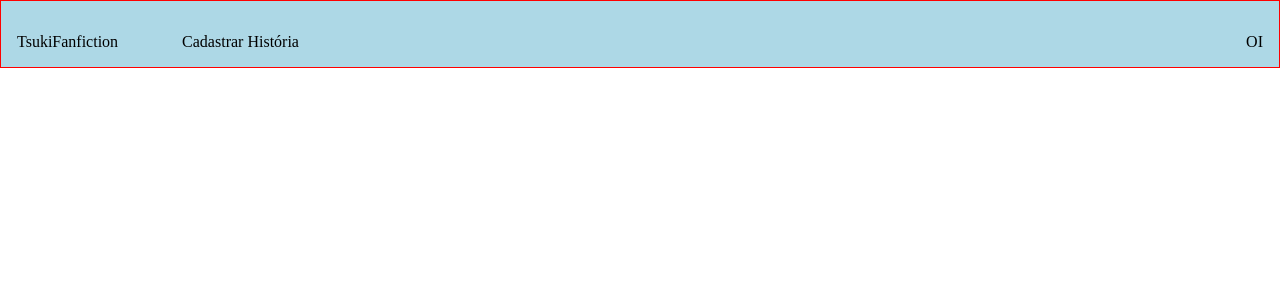
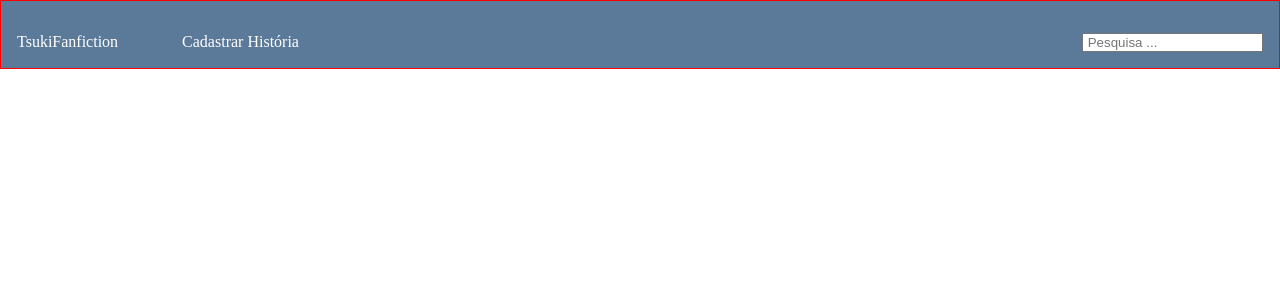
Before and after one commit to DanielleVieira/devweb, a React (Create React App) app in the folder frontend/: page / in a window 1280 px wide. Shown: the top 300 px of the page. Built offline with nearby package versions, Linux system fonts and the light colour scheme.

Commit message:
criados o componente Pesquisa e o subcomponente itemPesquisa

```diff
--- a/frontend/src/App.css
+++ b/frontend/src/App.css
@@ -11,21 +11,24 @@
     display: flex;
     gap: 3rem;
     padding: 2rem 1rem 1rem;
-    background-color: lightblue;
+    background-color: #5b7a99;
+    color: white;
 }
 
 .container-pesquisa {
     margin-left: auto;
+    position: relative;
 }
 
 .nav-item {
-    background-color: rgb(173, 216, 230);
+    background-color: #5b7a99;
     padding: 1rem;
-    color: black;
+    color: white;
 }
 
 .nav-item:hover {
-    background-color: rgb(180, 220, 250);
+    background-color: lightblue;
+    color: black;
 }
 
 .nav-item:link {
--- a/frontend/src/App.js
+++ b/frontend/src/App.js
@@ -13,9 +13,7 @@ function App() {
           <a className="nav-item" href="#">Cadastrar História</a>
         </nav>
 
-        <div className="container-pesquisa">
-          <Pesquisa></Pesquisa>
-        </div>
+        <Pesquisa className="container-pesquisa"/>
 
       </header>
     </div>
--- /dev/null
+++ b/frontend/src/components/Pesquisa/ItemPesquisa.js
@@ -0,0 +1,12 @@
+
+function ItemPesquisa(props) {
+    return (
+        <div className={props.className}>
+            <img src={props.img}/>
+            <p>{props.titulo}</p>
+            <p>{props.autor}</p>
+        </div>
+    );
+}
+
+export default ItemPesquisa;
--- /dev/null
+++ b/frontend/src/components/Pesquisa/Pesquisa.css
@@ -0,0 +1,6 @@
+.container-resultado-pesquisa {
+    position: absolute;
+    background-color: #ffffff;
+    border: 1px solid black;
+    color: #000000;
+}
--- a/frontend/src/components/Pesquisa/Pesquisa.js
+++ b/frontend/src/components/Pesquisa/Pesquisa.js
@@ -1,7 +1,44 @@
+import React, {useState, useEffect} from "react";
+import ItemPesquisa from "./ItemPesquisa";
+import './Pesquisa.css';
 
-function Pesquisa() {
+function Pesquisa(props) {
+
+    const [resultadoPesquisa, setResultadoPesquisa] = useState([]);
+    const [pesquisaAtiva, setPesquisaAtiva] = useState(false);
+    // useEffect(
+    //     //Faz uma requisição ao backend a partir do value de input
+    // // e atualiza resultadosPesquisa
+    // );
+
+    function handleFocus() {
+        setPesquisaAtiva(false);
+    }
+
+    function handleClick() {
+        setPesquisaAtiva(true);
+    }
+
     return (
-        <div>OI</div>
+        <div className={props.className} onBlur={handleFocus} onFocus={handleClick}>
+            <form className="input-pesquisa">
+                <input type="text" name="input-pesquisa" placeholder=" Pesquisa ..."></input>
+            </form>
+
+            { pesquisaAtiva ?  <div className="container-resultado-pesquisa">
+                {
+                    resultadoPesquisa.length === 0 ?
+                    <span className="item-pesquisa"> Não encontramos nenhuma fic, sorry 🥲 </span> :
+
+                    resultadoPesquisa.map((historia) =>
+                    <ItemPesquisa className="item-pesquisa"
+                    img={historia.img}
+                    titulo={historia.titulo}
+                    autor={historia.autor}></ItemPesquisa>)
+                }
+            </div>:null}
+        </div>
+
     );
 }
 
```
